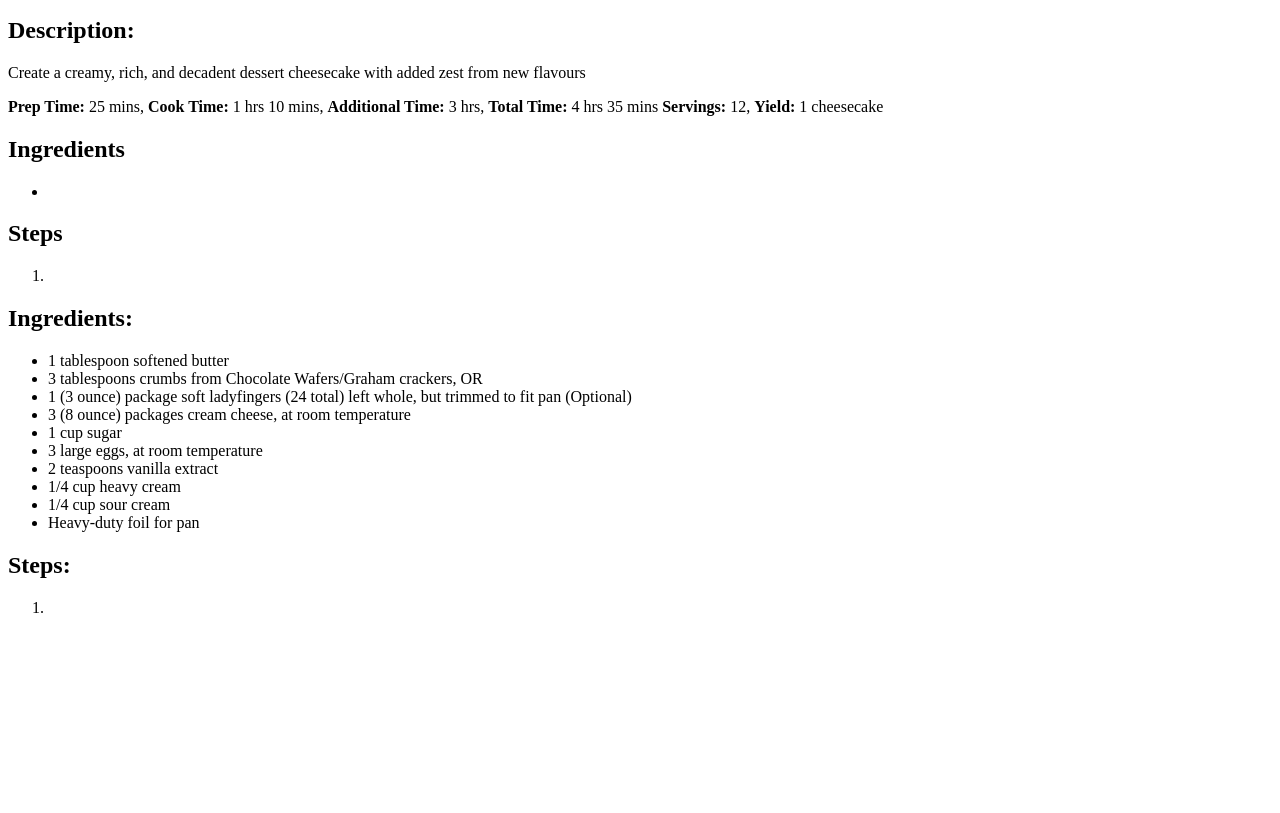
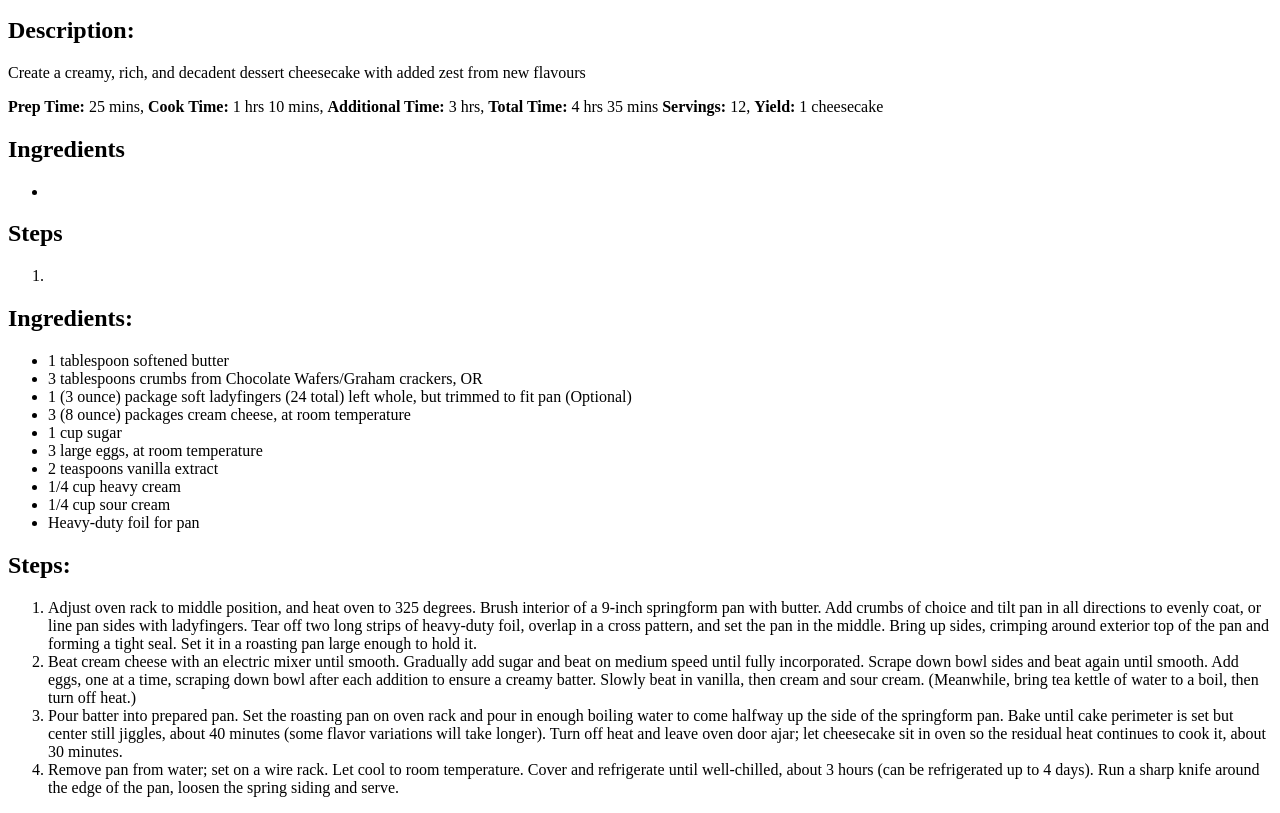
Before and after one commit to TopSoilPro/odin-recipes, a plain HTML site: page recipes/cheesecake.html in a window 1280 px wide. Shown: the part 101-914 px from the top of the page. Before the commit the page ends 800 px from the top, so only its background shows below. Drawn offline with Linux system fonts and the light colour scheme.

Commit message:
Add Steps section to cheesecake recipe
Filled the cheesecake steps section with the four required steps

```diff
--- a/recipes/cheesecake.html
+++ b/recipes/cheesecake.html
@@ -44,7 +44,27 @@
 
         <h2>Steps:</h2>
         <ol>
-            <li></li>
-        </ol>
+            <li>Adjust oven rack to middle position, and heat oven to 325 degrees.
+                Brush interior of a 9-inch springform pan with butter.
+                Add crumbs of choice and tilt pan in all directions to evenly coat,
+                or line pan sides with ladyfingers.
+                Tear off two long strips of heavy-duty foil, overlap in a cross pattern, and set the pan in the middle.
+                Bring up sides, crimping around exterior top of the pan and forming a tight seal.
+                Set it in a roasting pan large enough to hold it.</li>
+            <li>Beat cream cheese with an electric mixer until smooth.
+                Gradually add sugar and beat on medium speed until fully incorporated.
+                Scrape down bowl sides and beat again until smooth.
+                Add eggs, one at a time, scraping down bowl after each addition to ensure a creamy batter.
+                Slowly beat in vanilla, then cream and sour cream.
+                (Meanwhile, bring tea kettle of water to a boil, then turn off heat.)</li>
+            <li>Pour batter into prepared pan.
+                Set the roasting pan on oven rack and pour in enough boiling water to come halfway up the side of the springform pan.
+                Bake until cake perimeter is set but center still jiggles, about 40 minutes (some flavor variations will take longer).
+                Turn off heat and leave oven door ajar; let cheesecake sit in oven so the residual heat continues to cook it, about 30 minutes.</li>
+            <li>Remove pan from water; set on a wire rack.
+                Let cool to room temperature.
+                Cover and refrigerate until well-chilled, about 3 hours (can be refrigerated up to 4 days).
+                Run a sharp knife around the edge of the pan, loosen the spring siding and serve.</li>
+    </ol>
     </body>
 </html>
```
